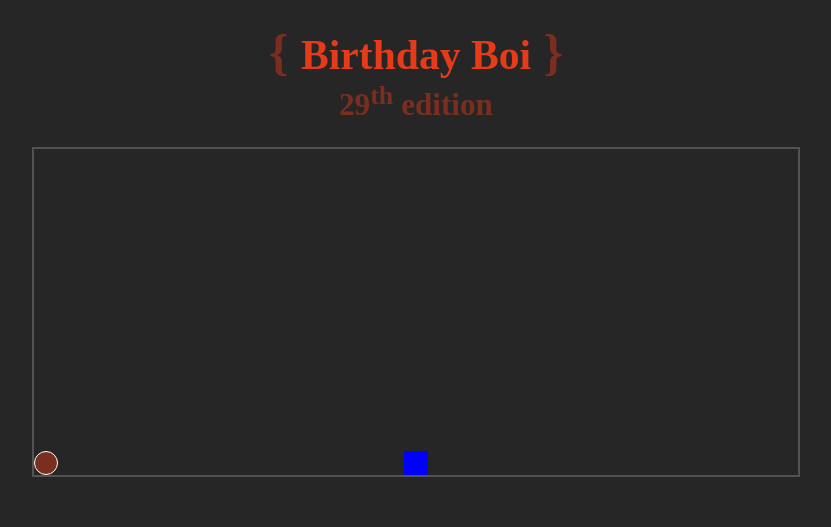
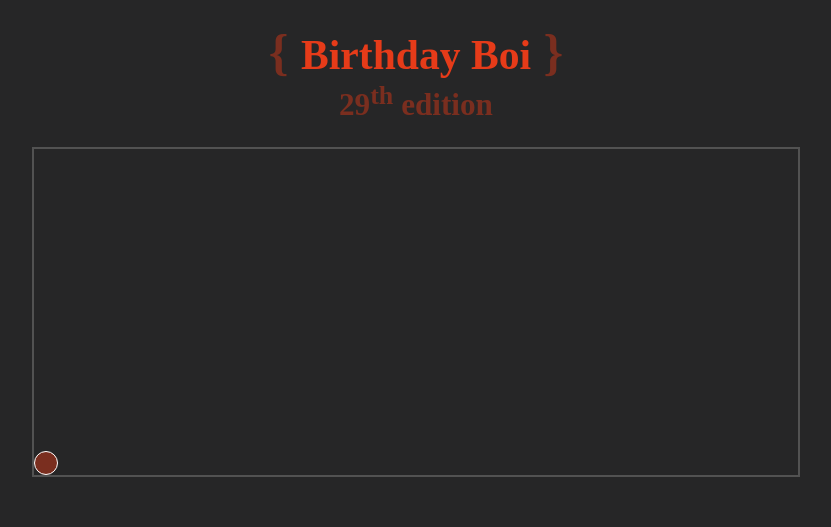
Before and after one commit to agnes97/birthday-boi, a React (Create React App) app: page / in a window 1280 px wide. Shown: the top 527 px of the page, without its empty margins (224-1055 px from the left). Built offline with nearby package versions, Linux system fonts and the light colour scheme.

Commit message:
✨ Add movement to obstacles

```diff
--- a/src/games/RunAndJump/index.css
+++ b/src/games/RunAndJump/index.css
@@ -5,6 +5,7 @@ section.game-box {
     aspect-ratio: 21 / 9;
     margin: 0 auto;
     border: 0.15rem solid var(--background-secondary-color-light);
+    overflow: hidden;
 }
 
 /* TODO: Style .game-box for mobile! */
--- a/src/games/RunAndJump/obstacles/index.css
+++ b/src/games/RunAndJump/obstacles/index.css
@@ -1,6 +1,7 @@
 section.game-box > .obstacle {
-    align-self: self-end;
-    margin: 0 auto;
+    position: absolute;
+    right: -1.5rem;
+    bottom: 0;
     width: 1.5rem;
     height: 1.5rem;
     background-color: blue;
--- a/src/games/RunAndJump/obstacles/index.tsx
+++ b/src/games/RunAndJump/obstacles/index.tsx
@@ -1,10 +1,21 @@
-import {createElement, FC} from 'react'
+import { FC, useEffect, useRef } from 'react'
 import './index.css'
 
+const movingTime = 3000 // milliseconds
+const animationType = 'linear'
+
 const Obstacles: FC = () => {
-    const obstacle = createElement('div', {className: 'obstacle'}, '',)
+    const obstacleRef = useRef<HTMLDivElement>(null)
 
-    return obstacle
+    useEffect(() => {
+        const obstacle = obstacleRef.current
+        if (!obstacle) return
+
+        obstacle.style.transition = `right ${movingTime}ms ${animationType}`
+        obstacle.style.right = '100%'
+    }, [obstacleRef])
+
+    return <div ref={obstacleRef} className='obstacle'>1</div>
 }
 
 export default Obstacles
```
